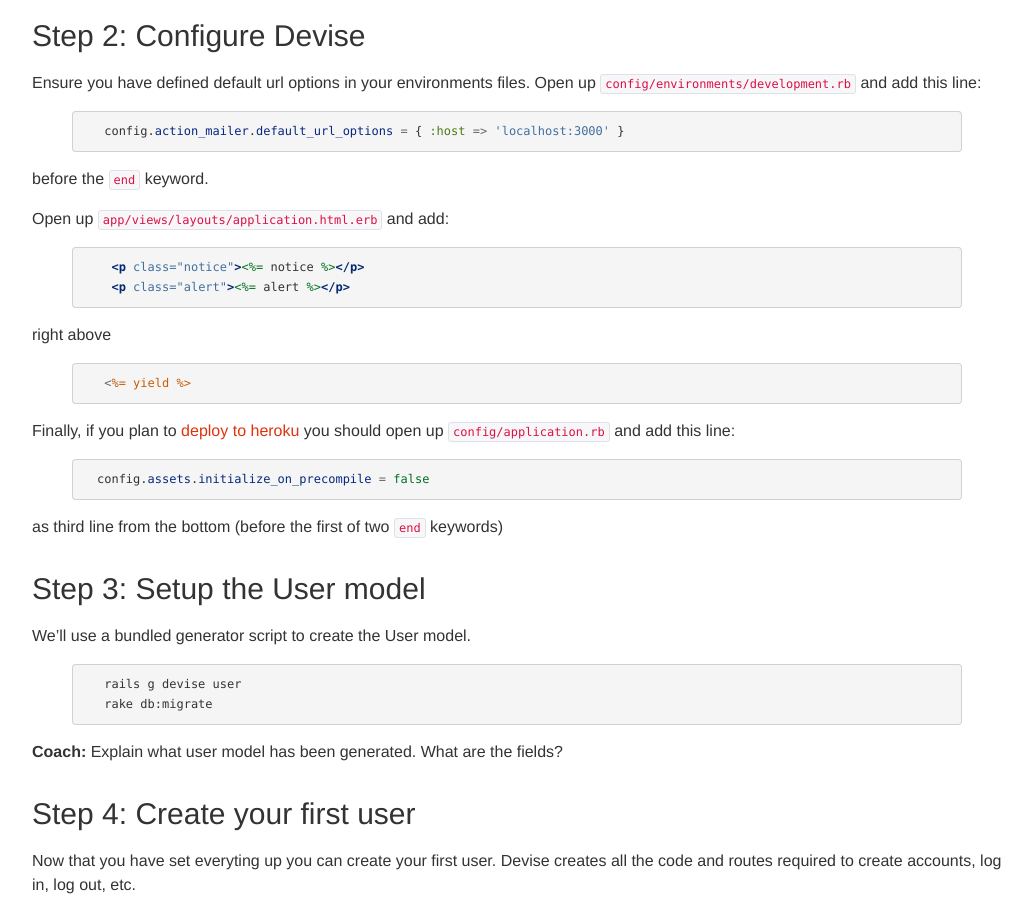
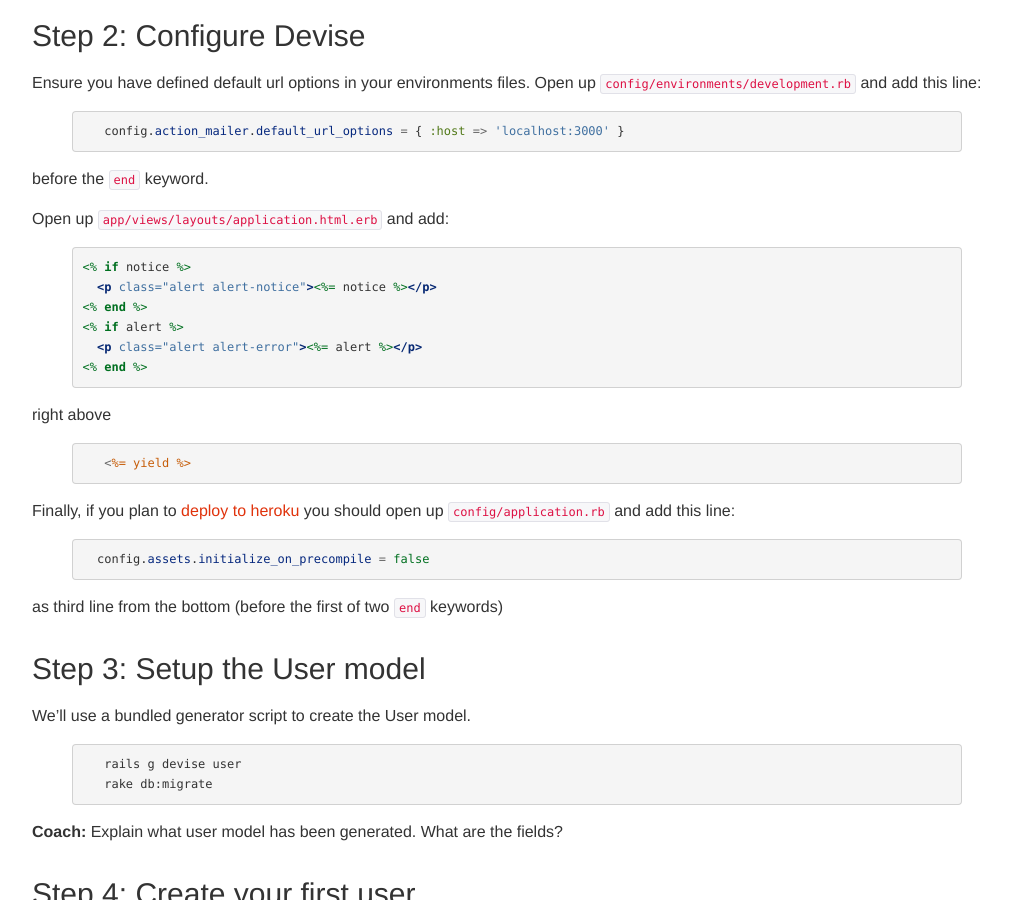
Before and after one commit to railsgirls/guides.railsgirls.com, a Jekyll site: the page built from _posts/2012-11-01-devise.markdown, in a window 1280 px wide and 900 px high, scrolled down 813 px. Shown: the whole window, without its empty margins (53-1085 px from the left). Built offline with Jekyll 4.4.1, drawn with Linux system fonts in a browser that asks for light colours; nearby versions of some CDN libraries; Markdown is read by kramdown in place of the engine named in the settings.

Commit message:
Clean layout in Step 2 with proper styles
Use the proper styles from bootstrap and add some ifs to hide the
paragraphs when there are no messages.

```diff
--- a/_posts/2012-11-01-devise.markdown
+++ b/_posts/2012-11-01-devise.markdown
@@ -47,8 +47,12 @@ before the `end` keyword.
 Open up `app/views/layouts/application.html.erb` and add:
 
 {% highlight erb %}
-    <p class="notice"><%= notice %></p>
-    <p class="alert"><%= alert %></p>
+<% if notice %>
+  <p class="alert alert-notice"><%= notice %></p>
+<% end %>
+<% if alert %>
+  <p class="alert alert-error"><%= alert %></p>
+<% end %>
 {% endhighlight %}
 right above
 {% highlight ruby %}
```
